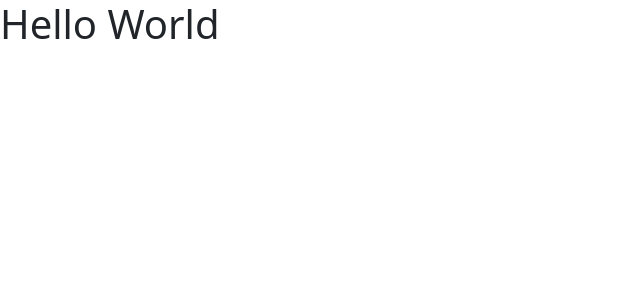
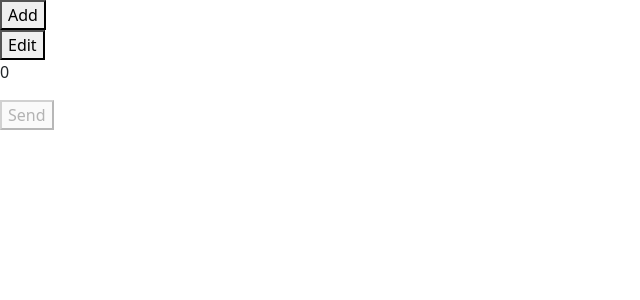
Before and after one commit to mindXcape/phasezero-clothing, a React (Vite) app: page / in a window 1280 px wide. Shown: the top 300 px of the page, without its empty margins (0-640 px from the left). Built offline with nearby package versions, Linux system fonts and the light colour scheme.

Commit message:
PHS-32 button component created but not completed

```diff
--- /dev/null
+++ b/src/components/button/Button.tsx
@@ -0,0 +1,32 @@
+import React from 'react';
+
+interface Props
+  extends React.DetailedHTMLProps<
+    React.ButtonHTMLAttributes<HTMLButtonElement>,
+    HTMLButtonElement
+  > {
+  className: string;
+  title: string;
+  disabled: boolean;
+  eventHandler: React.MouseEventHandler<HTMLButtonElement>;
+}
+
+const Button = function Button({
+  className,
+  title,
+  disabled,
+  eventHandler,
+}: Props) {
+  return (
+    <button
+      type="button"
+      className={className}
+      onClick={eventHandler}
+      disabled={disabled}
+    >
+      {title}
+    </button>
+  );
+};
+
+export default Button;
--- a/src/pages/Home.tsx
+++ b/src/pages/Home.tsx
@@ -1,5 +1,42 @@
+import React, { useState } from 'react';
+import Button from '../components/button/button';
+
 function Home() {
-  return <h1>Hello World</h1>;
+  const [count, setCount] = useState<number>(0);
+  const [isDisabled, setIsDisabled] = useState<boolean>(false);
+  const addHandler = () => {
+    setCount(count + 1);
+  };
+  const subHandler = () => {
+    setCount(count - 1);
+    setIsDisabled(!isDisabled);
+  };
+  return (
+    <>
+      <div>
+        <Button
+          className="btn_one"
+          title="Add"
+          eventHandler={addHandler}
+          disabled={false}
+        />
+      </div>
+      <div>
+        <Button
+          className="btn_one"
+          title="Edit"
+          eventHandler={subHandler}
+          disabled={isDisabled}
+        />
+      </div>
+      <div>
+        <p>{count}</p>
+      </div>
+      <button type="button" disabled>
+        Send
+      </button>
+    </>
+  );
 }
 
 export default Home;
```
